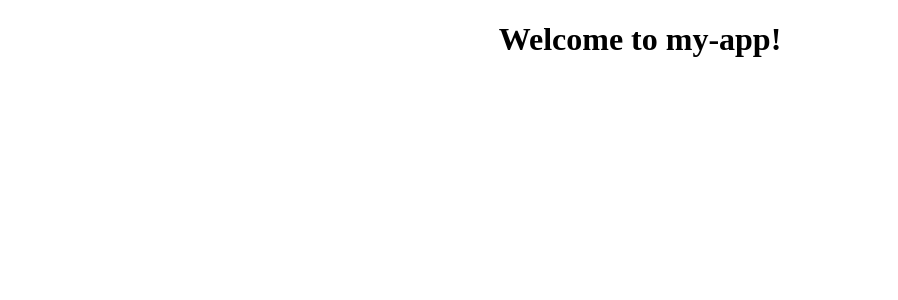
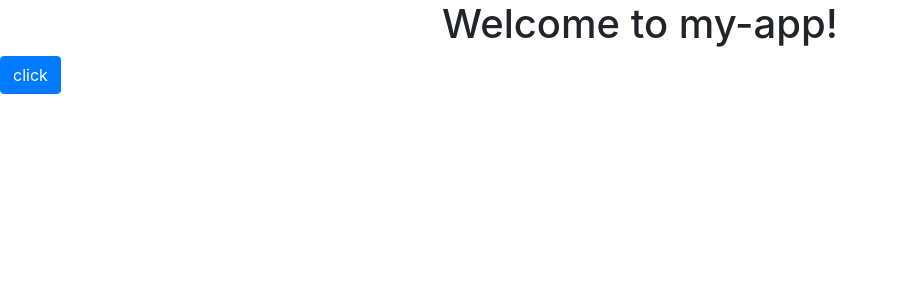
Before and after one commit to m4mean/AngularFirst, an Angular app: page / in a window 1280 px wide. Shown: the top 300 px of the page, without its empty margins (0-898 px from the left). Built offline with nearby package versions, Linux system fonts and the light colour scheme.

Commit message:
npm install bootstrap / npm install bootstrap font-awesome

```diff
--- a/package.json
+++ b/package.json
@@ -20,7 +20,9 @@
     "@angular/platform-browser": "^6.1.0",
     "@angular/platform-browser-dynamic": "^6.1.0",
     "@angular/router": "^6.1.0",
+    "bootstrap": "^4.1.3",
     "core-js": "^2.5.4",
+    "font-awesome": "^4.7.0",
     "rxjs": "~6.2.0",
     "zone.js": "~0.8.26"
   },
--- a/src/app/app.component.html
+++ b/src/app/app.component.html
@@ -4,3 +4,5 @@
     Welcome to {{ title }}!
   </h1>
 </div>
+
+<button class="btn btn-primary">click</button>
--- a/src/styles.css
+++ b/src/styles.css
@@ -1 +1,3 @@
 /* You can add global styles to this file, and also import other style files */
+@import "~bootstrap/dist/css/bootstrap.css";
+@import "~font-awesome/css/font-awesome.css";
```
Also changed, not shown: angular.json (line endings or trailing spaces), 1 other file (tests, documents, lock files or other folders).
